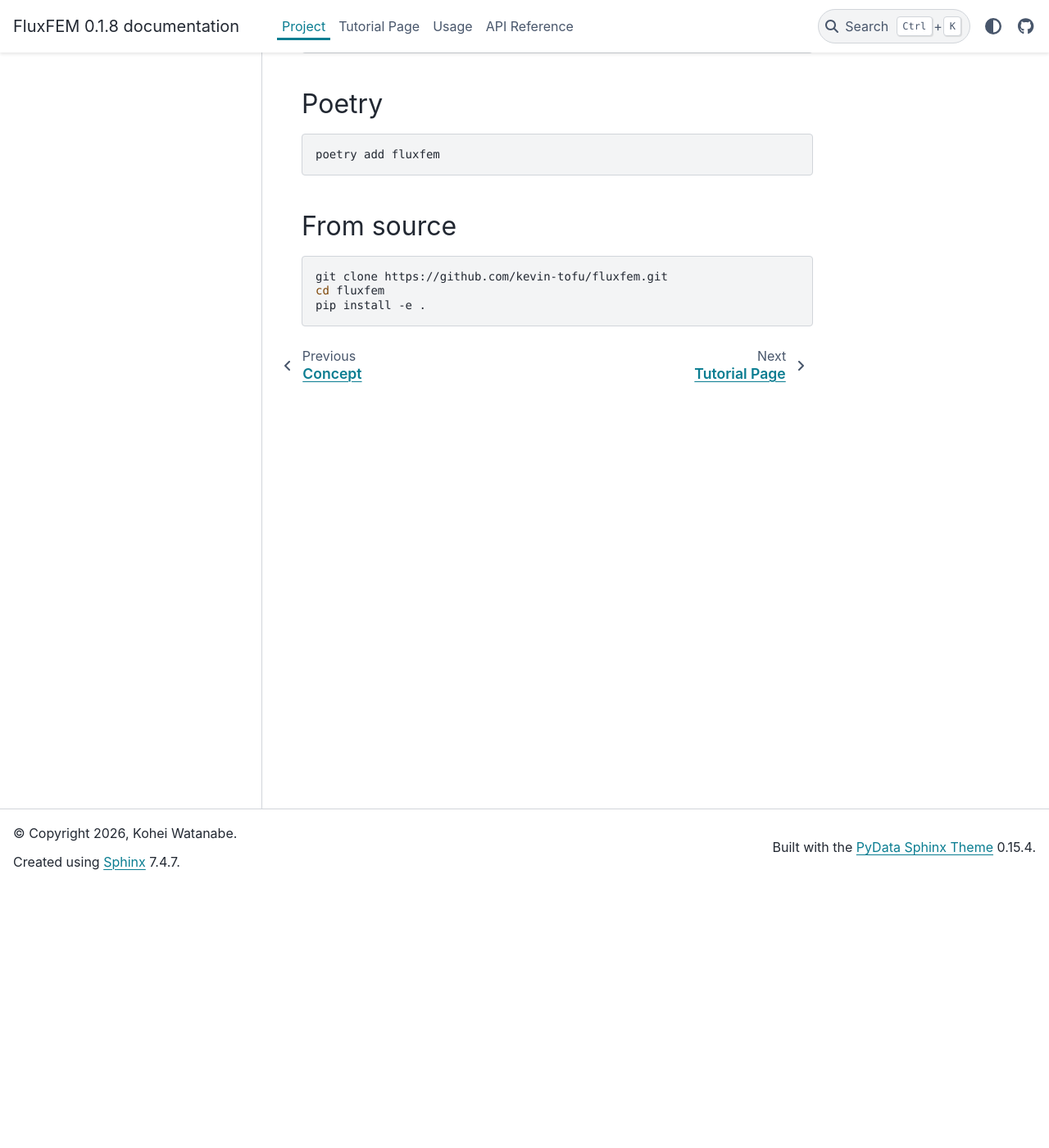
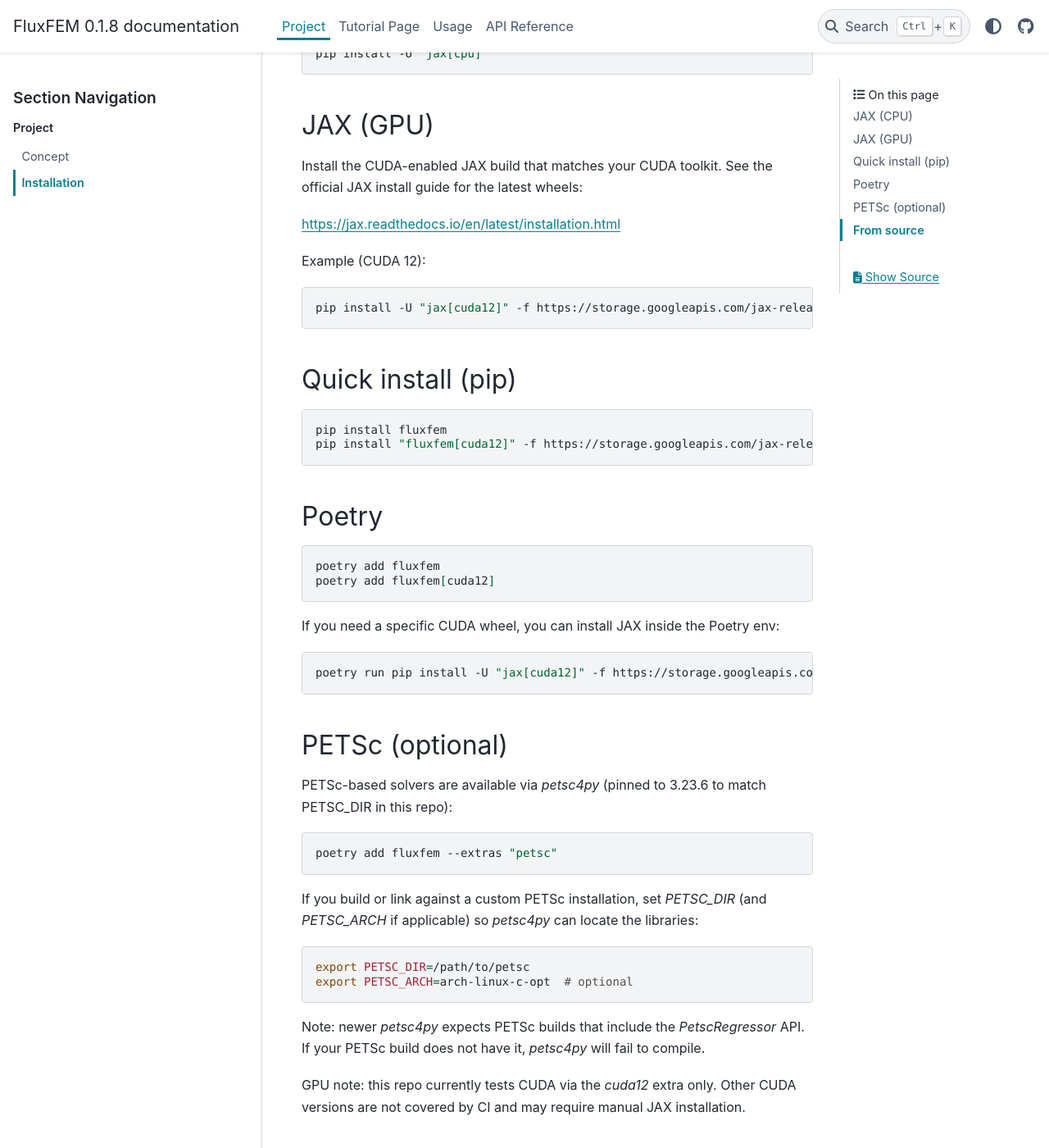
Before and after one commit to kevin-tofu/fluxfem, a Sphinx documentation site: the page built from docs/source/installation.rst, in a window 1280 px wide and 1400 px high, scrolled down 320 px. Shown: the whole window at 82% size. Built offline with Sphinx 7.4.7 and the PyData theme 0.15.4, drawn with Linux system fonts in a browser that asks for light colours; some of the changed text lies outside the part shown.

Commit message:
update installation method

```diff
--- a/docs/source/installation.rst
+++ b/docs/source/installation.rst
@@ -2,6 +2,28 @@
 ============
 
 FluxFEM supports Python 3.11-3.13 (inclusive) and depends on JAX >= 0.8.2.
+The base install includes CPU JAX. Use the CUDA extra if you need GPU support.
+
+JAX (CPU)
+---------
+
+.. code-block:: bash
+
+   pip install -U "jax[cpu]"
+
+JAX (GPU)
+---------
+
+Install the CUDA-enabled JAX build that matches your CUDA toolkit. See the
+official JAX install guide for the latest wheels:
+
+https://jax.readthedocs.io/en/latest/installation.html
+
+Example (CUDA 12):
+
+.. code-block:: bash
+
+   pip install -U "jax[cuda12]" -f https://storage.googleapis.com/jax-releases/jax_cuda_releases.html
 
 Quick install (pip)
 -------------------
@@ -9,6 +31,7 @@
 .. code-block:: bash
 
    pip install fluxfem
+   pip install "fluxfem[cuda12]" -f https://storage.googleapis.com/jax-releases/jax_cuda_releases.html
 
 Poetry
 ------
@@ -16,6 +39,37 @@
 .. code-block:: bash
 
    poetry add fluxfem
+   poetry add fluxfem[cuda12]
+
+If you need a specific CUDA wheel, you can install JAX inside the Poetry env:
+
+.. code-block:: bash
+
+   poetry run pip install -U "jax[cuda12]" -f https://storage.googleapis.com/jax-releases/jax_cuda_releases.html
+
+PETSc (optional)
+----------------
+
+PETSc-based solvers are available via `petsc4py` (pinned to 3.23.6 to match
+PETSC_DIR in this repo):
+
+.. code-block:: bash
+
+   poetry add fluxfem --extras "petsc"
+
+If you build or link against a custom PETSc installation, set `PETSC_DIR`
+(and `PETSC_ARCH` if applicable) so `petsc4py` can locate the libraries:
+
+.. code-block:: bash
+
+   export PETSC_DIR=/path/to/petsc
+   export PETSC_ARCH=arch-linux-c-opt  # optional
+
+Note: newer `petsc4py` expects PETSc builds that include the `PetscRegressor`
+API. If your PETSc build does not have it, `petsc4py` will fail to compile.
+
+GPU note: this repo currently tests CUDA via the `cuda12` extra only. Other
+CUDA versions are not covered by CI and may require manual JAX installation.
 
 From source
 ----------------------
```
Also changed, not shown: README.md (+10 -0 lines), pyproject.toml (+8 -4 lines).
